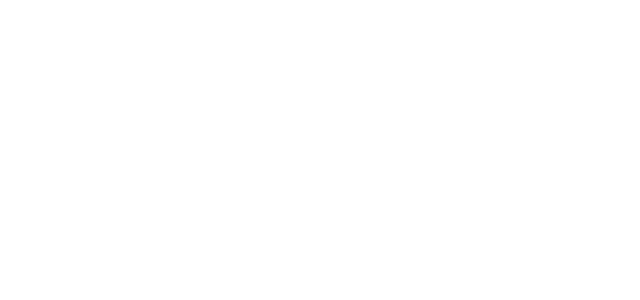
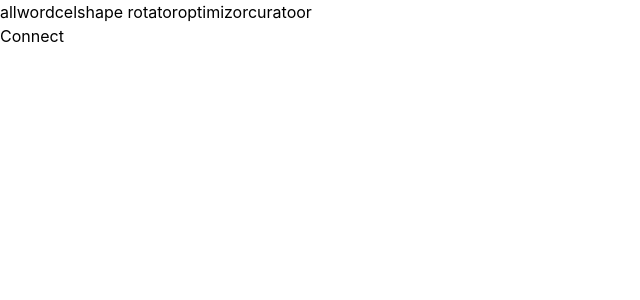
Before and after one commit to tywenk/spaces-frontend, a React (Vite) app: page /spaces/1/1 in a window 1280 px wide. Before the commit this address had no page. Shown: the top 300 px of the page, without its empty margins (0-640 px from the left). Built offline with nearby package versions, Linux system fonts and the light colour scheme.

Commit message:
routes added

```diff
--- a/src/App.jsx
+++ b/src/App.jsx
@@ -2,9 +2,7 @@
 import { BrowserRouter as Router, Routes, Route } from "react-router-dom"
 import Home from "./components/Home"
 import About from "./components/About"
-import Navbar from "./components/Navbar"
 import Spaces from "./components/spaces-components/Spaces"
-import Main from "./components/spaces-components/Main"
 
 function App() {
 	return (
@@ -12,10 +10,7 @@
 			<Routes>
 				<Route path='/' element={<Home />}></Route>
 				<Route path='/about' element={<About />}></Route>
-				<Route path='/spaces' element={<Spaces />}>
-					<Route index element={<Navbar />}></Route>
-					<Route path=':spaceId' element={<Main />}></Route>
-				</Route>
+				<Route path='/spaces/*' element={<Spaces />}></Route>
 			</Routes>
 		</Router>
 	)
--- /dev/null
+++ b/src/components/ConnectMM.jsx
@@ -0,0 +1,9 @@
+function ConnectMM() {
+	return (
+		<>
+			<button>Connect</button>
+		</>
+	)
+}
+
+export default ConnectMM
--- a/src/components/Home.jsx
+++ b/src/components/Home.jsx
@@ -1,5 +1,13 @@
 function Home() {
-	return <div>Home</div>
+	return (
+		<div>
+			<div>SPACES</div>
+			<br />
+			<div>forum for web3</div>
+			<br />
+			<button>Enter app</button>
+		</div>
+	)
 }
 
 export default Home
--- a/src/components/Navbar.jsx
+++ /dev/null
@@ -1,11 +0,0 @@
-import { NavLink } from "react-router-dom"
-
-function Navbar() {
-	return (
-		<nav>
-			<NavLink></NavLink>
-		</nav>
-	)
-}
-
-export default Navbar
--- a/src/components/spaces-components/Main.jsx
+++ b/src/components/spaces-components/Main.jsx
@@ -1,9 +1,18 @@
 import { useParams } from "react-router-dom"
+import Posts from "./Posts"
+import Replies from "./Replies"
 
 function Main() {
 	let params = useParams()
 
-	return <div>Space: {params.spaceId}</div>
+	return (
+		<div>
+			<div>POSTS</div>
+			<Posts />
+			<div>REPLIES</div>
+			<Replies />
+		</div>
+	)
 }
 
 export default Main
--- /dev/null
+++ b/src/components/spaces-components/Navbar.jsx
@@ -0,0 +1,22 @@
+import { NavLink } from "react-router-dom"
+import ConnectMM from "../ConnectMM"
+
+function Navbar() {
+	let spaces = ["wordcel", "shape rotator", "optimizor", "curatoor"]
+	return (
+		<nav>
+			<div>
+				<NavLink to='all'>all</NavLink>
+				<NavLink to='wordcel'>wordcel</NavLink>
+				<NavLink to='shape-rotator'>shape rotator</NavLink>
+				<NavLink to='optimizor'>optimizor</NavLink>
+				<NavLink to='curatoor'>curatoor</NavLink>
+			</div>
+			<div>
+				<ConnectMM />
+			</div>
+		</nav>
+	)
+}
+
+export default Navbar
--- /dev/null
+++ b/src/components/spaces-components/Posts.jsx
@@ -0,0 +1,23 @@
+import { useEffect, useState } from "react"
+
+function Posts() {
+	const [posts, setPosts] = useState({})
+
+	useEffect(() => {
+		fetch("http://localhost:9292/posts")
+			.then((res) => res.json())
+			.then(setPosts)
+	}, [])
+
+	if (!posts) return <div></div>
+
+	return (
+		<div>
+			{posts.map((post) => (
+				<div>post.content</div>
+			))}
+		</div>
+	)
+}
+
+export default Posts
--- /dev/null
+++ b/src/components/spaces-components/Replies.jsx
@@ -0,0 +1,5 @@
+function Replies() {
+	return <div>Replies</div>
+}
+
+export default Replies
--- a/src/components/spaces-components/Spaces.jsx
+++ b/src/components/spaces-components/Spaces.jsx
@@ -1,7 +1,18 @@
 import { Routes, Route } from "react-router-dom"
+import Navbar from "./Navbar"
+import Main from "./Main"
 
 function Spaces() {
-	return <div>test test</div>
+	return (
+		<div>
+			<Navbar />
+			<Routes>
+				<Route path='/'>
+					<Route path=':spaceId' element={<Main />}></Route>
+				</Route>
+			</Routes>
+		</div>
+	)
 }
 
 export default Spaces
```
